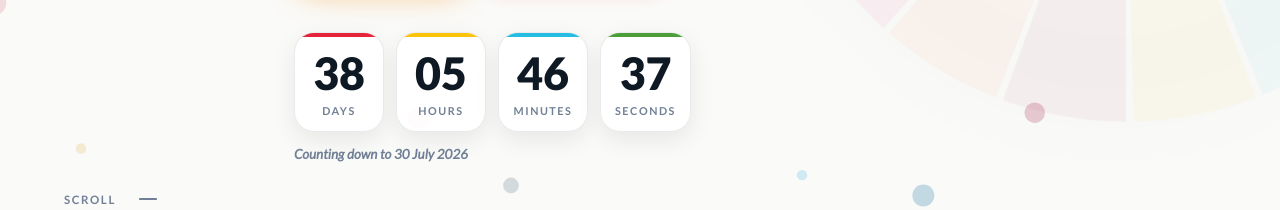
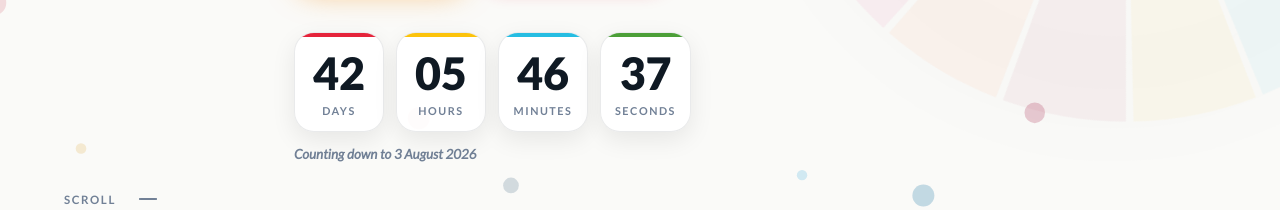
Before and after one commit to DulainNimthakaJayasumana/wll-2026, a React (Vite) app: page / in a window 1280 px wide. Shown: the part 716-926 px from the top of the page. Built offline with nearby package versions, Linux system fonts and the light colour scheme.

Commit message:
dates changed

```diff
--- a/src/components/Hero.jsx
+++ b/src/components/Hero.jsx
@@ -137,7 +137,7 @@ export default function Hero() {
               </div>
             ))}
           </div>
-          <span className={s.cdCaption}>Counting down to 30 July 2026</span>
+          <span className={s.cdCaption}>Counting down to 3 August 2026</span>
         </div>
       </div>
       <div className={s.scrollHint}>
--- a/src/hooks/useCountdown.js
+++ b/src/hooks/useCountdown.js
@@ -1,7 +1,7 @@
 import { useState, useEffect } from 'react';
 
 export function useCountdown(
-  target = new Date('2026-07-30T08:00:00')
+  target = new Date('2026-08-03T08:00:00')
 ) {
   const calc = () => {
     const diff = Math.max(0, target - new Date());
--- a/src/pages/Run.jsx
+++ b/src/pages/Run.jsx
@@ -6,9 +6,9 @@ const RUN_FORM_URL = 'https://forms.gle/FhED7mmarNr6Yu2Z8';
 import pasinduPhoto from '../assets/team/Pasindu.webp';
 import tanuriPhoto from '../assets/team/Tanuri Dissanayaka.webp';
 
-/* ── Countdown to July 19 2026 16:00 ──────────────────────── */
+/* ── Countdown to July 25 2026 07:00 ──────────────────────── */
 function useRunCountdown() {
-  const target = new Date('2026-07-19T16:00:00');
+  const target = new Date('2026-07-25T07:00:00');
   const calc = () => {
     const diff = Math.max(0, target - new Date());
     return {
@@ -35,7 +35,7 @@ const CHECKPOINTS = [
     label: 'Start / Finish',
     place: 'Independence Square',
     street: 'Independence Ave, Colombo 07',
-    desc: 'Race begins and ends at Independence Square. Collect your bib, warm up and line up at 4:00 PM!',
+    desc: 'Race begins and ends at Independence Square. Collect your bib, warm up and line up at 7:00 AM!',
     color: '#19486A',
     icon: '🏁',
     km: '0 / 5 km',
@@ -229,8 +229,8 @@ export default function Run({ onBack }) {
           <div className={s.heroCols}>
             <div className={s.heroStat}>
               <span className={s.heroStatIcon}>📅</span>
-              <span className={s.heroStatVal}>July 19, 2026</span>
-              <span className={s.heroStatLabel}>Race Day · 4:00 PM</span>
+              <span className={s.heroStatVal}>July 25, 2026</span>
+              <span className={s.heroStatLabel}>Race Day · 7:00 AM</span>
             </div>
             <div className={s.heroStatDivider} />
             <div className={s.heroStat}>
@@ -264,7 +264,7 @@ export default function Run({ onBack }) {
                 </div>
               ))}
             </div>
-            <div className={s.cdDate}>Sunday, 19 July 2026 · 4:00 PM</div>
+            <div className={s.cdDate}>Saturday, 25 July 2026 · 7:00 AM</div>
           </div>
 
           <div className={s.heroCtas}>
@@ -364,8 +364,8 @@ export default function Run({ onBack }) {
 
           <div className={s.detailGrid}>
             {[
-              { icon:'🗓️', label:'Date',       val:'Sunday, 19 July 2026' },
-              { icon:'⏰', label:'Start Time',  val:'4:00 PM sharp' },
+              { icon:'🗓️', label:'Date',       val:'Saturday, 25 July 2026' },
+              { icon:'⏰', label:'Start Time',  val:'7:00 AM sharp' },
               { icon:'📍', label:'Start & Finish', val:'Independence Square, Colombo 07' },
               { icon:'🔄', label:'Route',         val:'Nelum Pokuna · Vihara Maha Devi Park · Ladies College · Faculty of Arts · BMICH Park' },
               { icon:'📏', label:'Distance',      val:'5 km loop · 5 checkpoints' },
@@ -421,7 +421,7 @@ export default function Run({ onBack }) {
               },
               {
                 q: "When and where is the race?",
-                a: "📅 Sunday, 19 July 2026 at 4:00 PM sharp. 📍 Start & Finish: Independence Square, Independence Ave, Colombo 07.",
+                a: "📅 Saturday, 25 July 2026 at 7:00 AM sharp. 📍 Start & Finish: Independence Square, Independence Ave, Colombo 07.",
               },
               {
                 q: "What is the race route?",
@@ -532,7 +532,7 @@ export default function Run({ onBack }) {
       <section className={s.ctaSection}>
         <div className={s.ctaInner}>
           <h2>Ready to Run Miles for Lessons?</h2>
-          <p>Join hundreds of Sri Lankan youth running for a better world on 19 July 2026 </p>
+          <p>Join hundreds of Sri Lankan youth running for a better world on 25 July 2026 </p>
           <div className={s.ctaBtns}>
             <a href={RUN_FORM_URL} target="_blank" rel="noopener noreferrer" className={s.ctaPrimary}>Register Now</a>
             <button onClick={onBack || goHome} className={s.ctaOutline}>← Back to Main Site</button>
```
